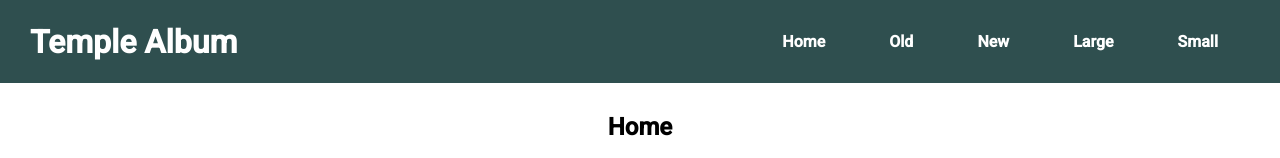
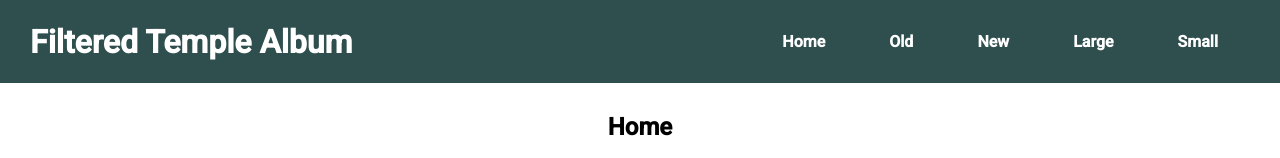
Before and after one commit to AdamLind/wdd131, a plain HTML site: page filtered-temples.html in a window 1280 px wide. Shown: the top 158 px of the page. Drawn offline with Linux system fonts and the light colour scheme.

Commit message:
meta updates

```diff
--- a/filtered-temples.html
+++ b/filtered-temples.html
@@ -3,8 +3,8 @@
 <head>
     <meta charset="UTF-8">
     <meta name="viewport" content="width=device-width, initial-scale=1.0">
-    <title>W02 | Temple Album</title>
-    <meta name="description" content="Responsive photo album for the week02 temples assignment.">
+    <title>W04 | Filtered Temple Album</title>
+    <meta name="description" content="Responsive and filterable photo album for the week04 filtered-temples assignment.">
     <meta name="author" content="Adam Lind">
 
     <link rel="preconnect" href="https://fonts.googleapis.com">
@@ -19,7 +19,7 @@
 </head>
 <body>
     <header class="normal-head">
-        <h1 class="title">Temple Album</h1>
+        <h1 class="title">Filtered Temple Album</h1>
         <nav class="list-wrapper">
             <ul class="navigation">
                 <li><a href="" id="no-filter">Home</a></li>
```
